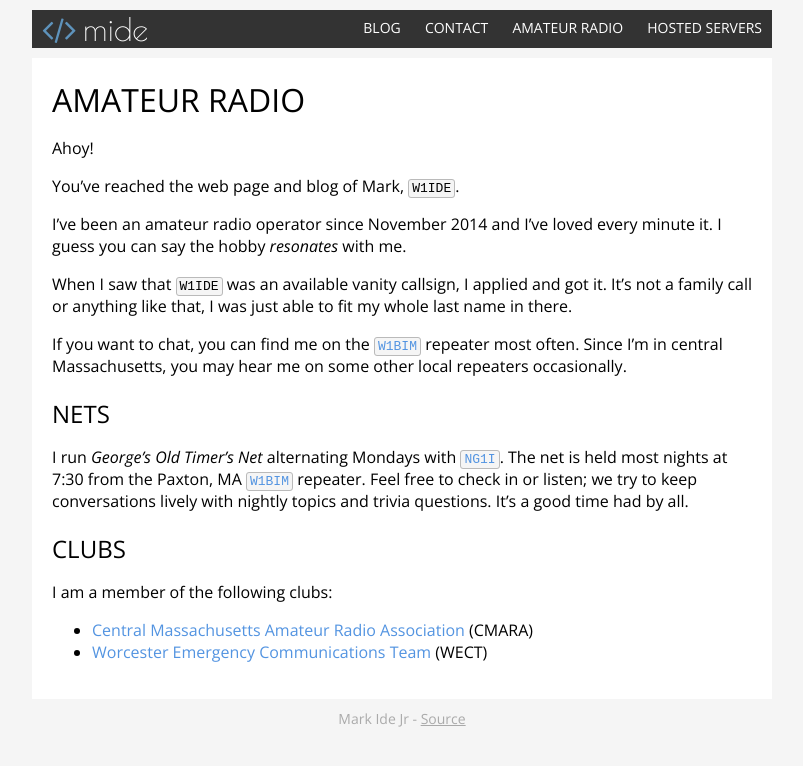
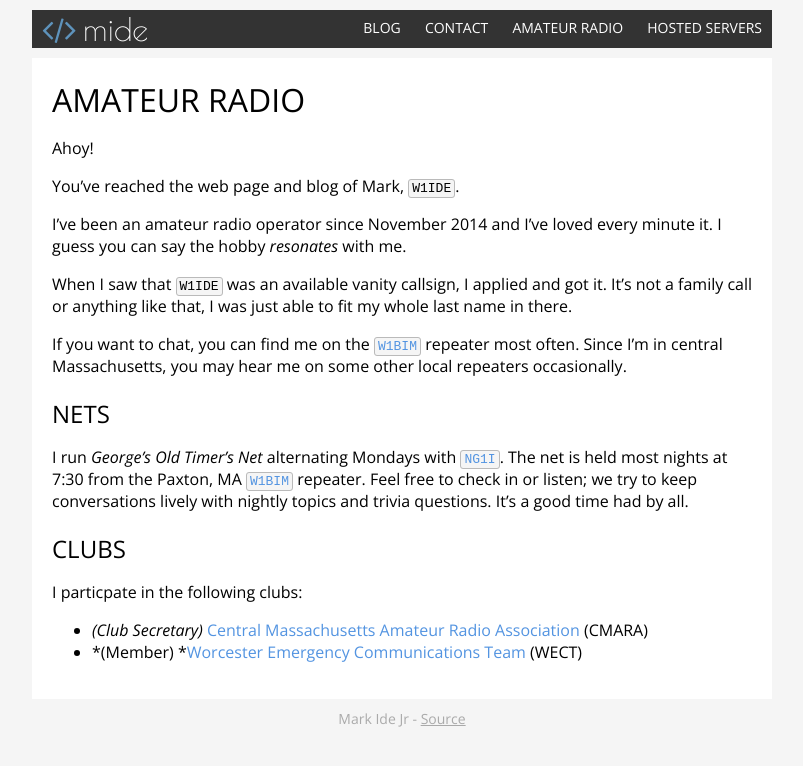
Before and after one commit to mide/mide.io, a Jekyll site: the page built from radio.md, in a window 1280 px wide. Shown: the top 766 px of the page, without its empty margins (238-1041 px from the left). Built offline with Jekyll 4.4.1, drawn with Linux system fonts in a browser that asks for light colours; nearby versions of some CDN libraries.

Commit message:
Update writeup on radio clubs

```diff
--- a/radio.md
+++ b/radio.md
@@ -20,7 +20,7 @@
 
 ## Clubs
 
-I am a member of the following clubs:
+I particpate in the following clubs:
 
-* [Central Massachusetts Amateur Radio Association](http://www.cmara.org) (CMARA)
-* [Worcester Emergency Communications Team](http://www.wect.org/) (WECT)
+* *(Club Secretary)* [Central Massachusetts Amateur Radio Association](http://www.cmara.org) (CMARA)
+* *(Member) *[Worcester Emergency Communications Team](http://www.wect.org/) (WECT)
```
